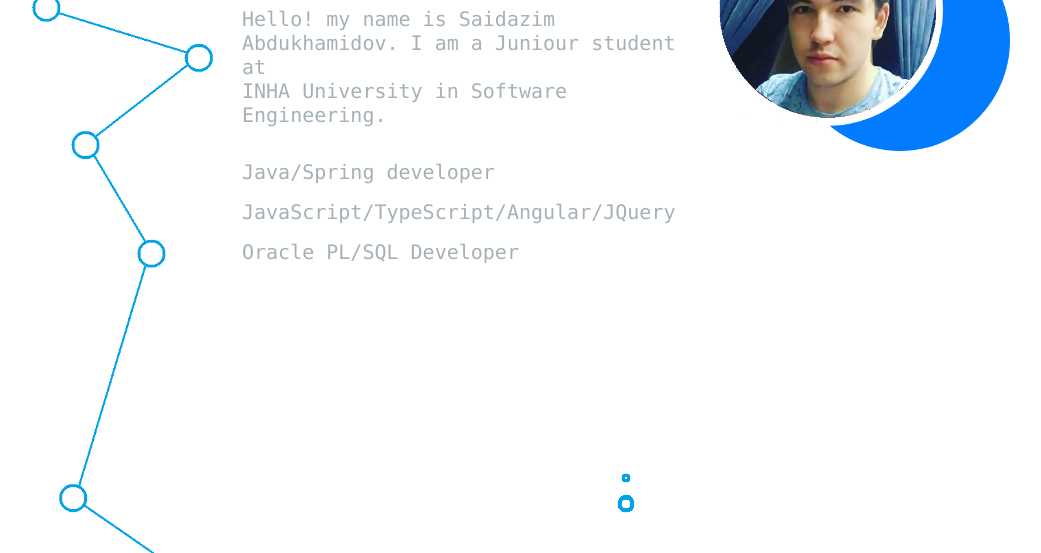
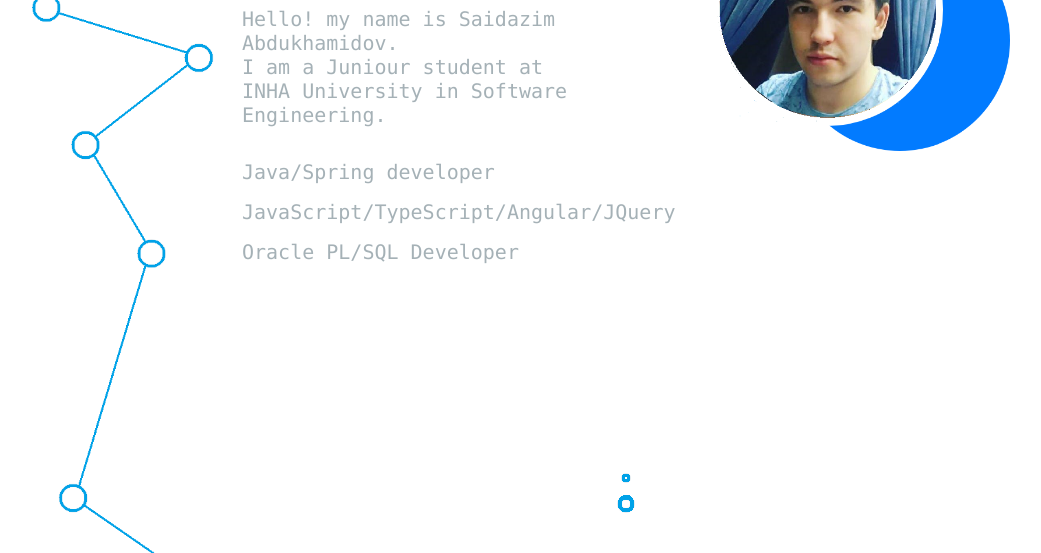
Before and after one commit to saidazimabdukhamidov/portfolio, a plain HTML site: page index.html in a window 1280 px wide. Shown: the part 247-800 px from the top of the page, without its empty margins (14-1055 px from the left). Drawn offline with Linux system fonts and the light colour scheme.

Commit message:
Update index.html

```diff
--- a/index.html
+++ b/index.html
@@ -22,7 +22,7 @@
   <div class="landingWrapper">
     <div class="landingL">
       <h1>Saidazim Abdukhamidov</h1>
-      <p><span class="gray">Hello! my name is Saidazim Abdukhamidov. I am a Juniour student at<br> INHA University in Software Engineering.</span>
+      <p><span class="gray">Hello! my name is Saidazim Abdukhamidov. <br/> I am a Juniour student at<br> INHA University in Software Engineering.</span>
       </p>
       <ul>
         <li><p>Java/Spring developer</p></li>
```
